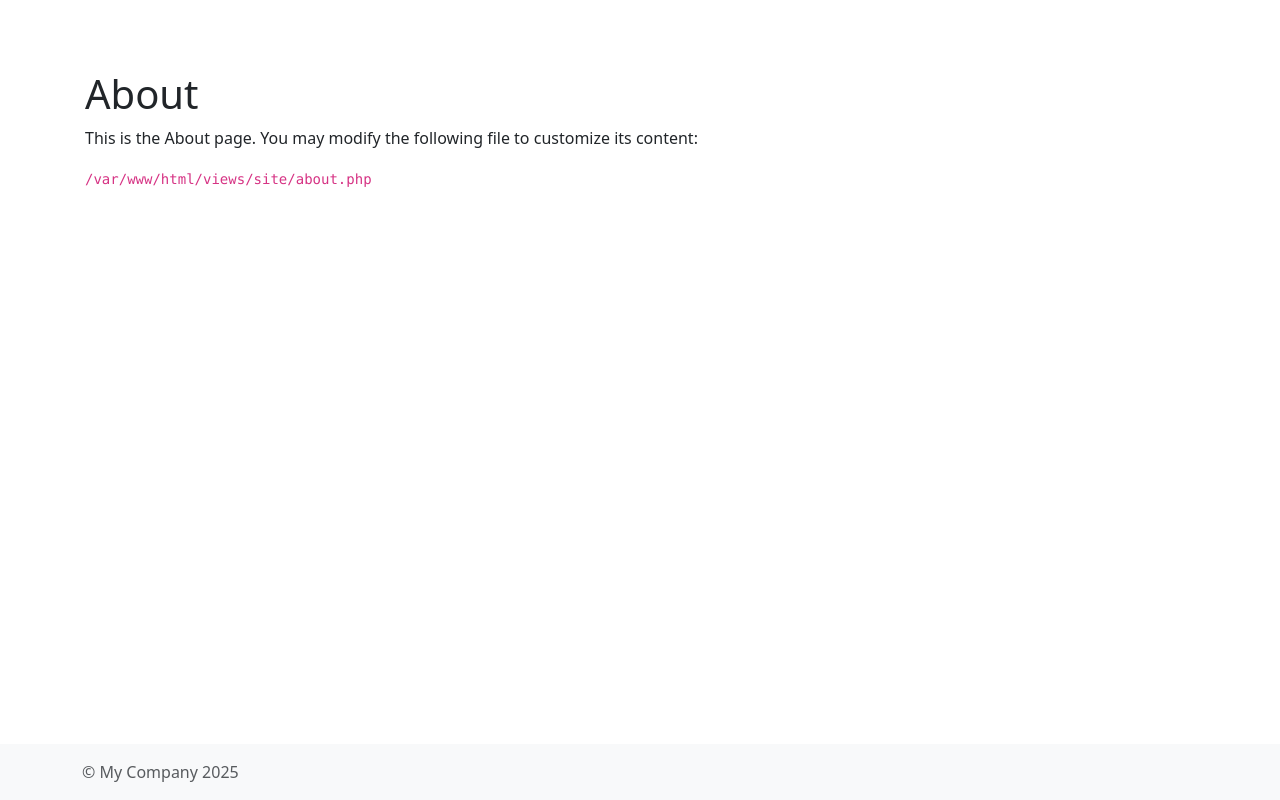
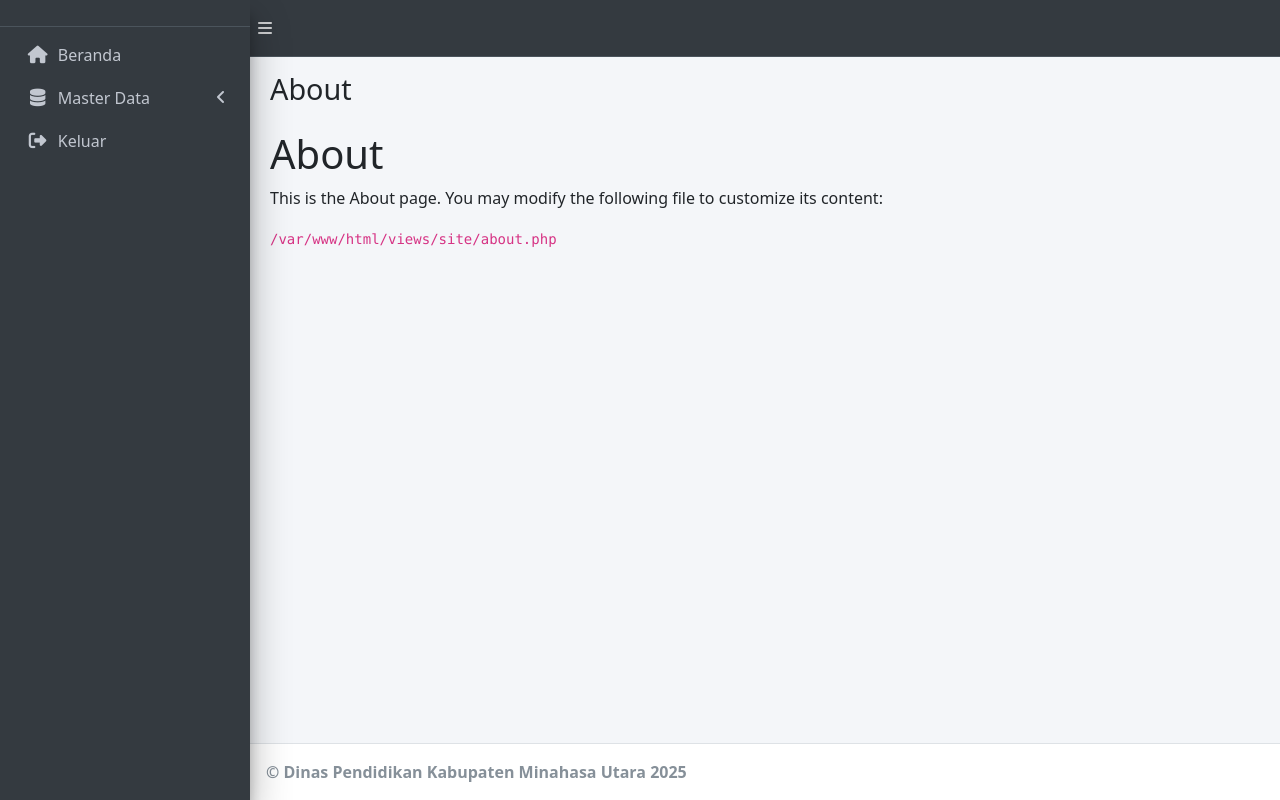
Before and after one commit to clohonauman/aldrin_terpadu, a Yii app: template views/site/about.php in a window 1280 px wide. Run offline with PHP 8.4 and a stand-in for Yii, Linux system fonts and the light colour scheme; the template is opened without the code that fills it, so the values that code supplies are empty; some libraries are stand-ins or nearby versions.

Commit message:
Modified: Change layout to AdminLTE design

```diff
--- a/config/web.php
+++ b/config/web.php
@@ -42,14 +42,13 @@ $config = [
             ],
         ],
         'db' => $db,
-        /*
         'urlManager' => [
             'enablePrettyUrl' => true,
             'showScriptName' => false,
             'rules' => [
+                'GET beranda' => 'beranda/index', // Route ke Controller Beranda function Index
             ],
         ],
-        */
     ],
     'params' => $params,
 ];
--- a/views/layouts/main.php
+++ b/views/layouts/main.php
@@ -7,8 +7,6 @@ use app\assets\AppAsset;
 use app\widgets\Alert;
 use yii\bootstrap5\Breadcrumbs;
 use yii\bootstrap5\Html;
-use yii\bootstrap5\Nav;
-use yii\bootstrap5\NavBar;
 
 AppAsset::register($this);
 
@@ -21,62 +19,124 @@ $this->registerLinkTag(['rel' => 'icon', 'type' => 'image/x-icon', 'href' => Yii
 ?>
 <?php $this->beginPage() ?>
 <!DOCTYPE html>
-<html lang="<?= Yii::$app->language ?>" class="h-100">
+<html lang="<?= Yii::$app->language ?>">
     <head>
         <title><?= Html::encode($this->title) ?></title>
+        <link rel="stylesheet" href="https://cdn.jsdelivr.net/npm/admin-lte@3.2/dist/css/adminlte.min.css">
+        <link rel="stylesheet" href="https://cdnjs.cloudflare.com/ajax/libs/font-awesome/6.4.2/css/all.min.css">
         <?php $this->head() ?>
     </head>
-<body class="d-flex flex-column h-100">
+    <body class="hold-transition sidebar-mini layout-fixed">
         <?php $this->beginBody() ?>
+        <div class="wrapper">
 
-<header id="header">
-    <?php
-    NavBar::begin([
-        'brandLabel' => getenv('APP_NAME'),
-        'brandUrl' => getenv('BASE_URL'),
-        'options' => ['class' => 'navbar-expand-md navbar-dark bg-dark fixed-top']
-    ]);
-    echo Nav::widget([
-        'options' => ['class' => 'navbar-nav'],
-        'items' => [
-            ['label' => 'Home', 'url' => ['/site/index']],
-            ['label' => 'About', 'url' => ['/site/about']],
-            ['label' => 'Contact', 'url' => ['/site/contact']],
-            Yii::$app->user->isGuest
-                ? ['label' => 'Login', 'url' => ['/site/login']]
-                : '<li class="nav-item">'
-                    . Html::beginForm(['/site/logout'])
-                    . Html::submitButton(
-                        'Logout (' . Yii::$app->user->identity->username . ')',
-                        ['class' => 'nav-link btn btn-link logout']
-                    )
-                    . Html::endForm()
-                    . '</li>'
-        ]
-    ]);
-    NavBar::end();
-    ?>
-</header>
+            <!-- Navbar -->
+            <nav class="main-header navbar navbar-expand navbar-dark">
+                <ul class="navbar-nav">
+                    <li class="nav-item">
+                        <a class="nav-link" data-widget="pushmenu" href="#" role="button"><i class="fas fa-bars"></i></a>
+                    </li>
+                </ul>
+            </nav>
 
-<main id="main" class="flex-shrink-0" role="main">
-    <div class="container">
-        <?php if (!empty($this->params['breadcrumbs'])): ?>
-            <?= Breadcrumbs::widget(['links' => $this->params['breadcrumbs']]) ?>
-        <?php endif ?>
+            <!-- Sidebar -->
+            <aside class="main-sidebar sidebar-dark-primary elevation-5">
+                <a href="#" class="brand-link text-center text-decoration-none">
+                    <span class="brand-text font-weight"><?= getenv('APP_NAME') ?></span>
+                </a>
+
+                <div class="sidebar">
+                    <nav class="mt-2">
+                        <ul class="nav nav-pills nav-sidebar flex-column" data-widget="treeview" role="menu">
+                            <li class="nav-item">
+                                <a href="<?= Yii::$app->urlManager->createUrl(['/beranda']) ?>" class="nav-link">
+                                    <i class="nav-icon fas fa-home"></i>
+                                    <p>Beranda</p>
+                                </a>
+                            </li>
+                            <li class="nav-item has-treeview">
+                                <a href="#" class="nav-link">
+                                    <i class="nav-icon fas fa-database"></i>
+                                    <p>Master Data <i class="right fas fa-angle-left"></i></p>
+                                </a>
+                                <ul class="nav nav-treeview">
+                                    <li class="nav-item">
+                                        <a href="<?= Yii::$app->urlManager->createUrl(['/ptk']) ?>" class="nav-link">
+                                            <i class="far fa-circle nav-icon"></i>
+                                            <p>Data PTK</p>
+                                        </a>
+                                    </li>
+                                    <li class="nav-item">
+                                        <a href="<?= Yii::$app->urlManager->createUrl(['/siswa']) ?>" class="nav-link">
+                                            <i class="far fa-circle nav-icon"></i>
+                                            <p>Data Siswa</p>
+                                        </a>
+                                    </li>
+                                    <li class="nav-item">
+                                        <a href="<?= Yii::$app->urlManager->createUrl(['/mata_pelajaran']) ?>" class="nav-link">
+                                            <i class="far fa-circle nav-icon"></i>
+                                            <p>Data Mata Pelajaran</p>
+                                        </a>
+                                    </li>
+                                    <li class="nav-item">
+                                        <a href="<?= Yii::$app->urlManager->createUrl(['/rombel']) ?>" class="nav-link">
+                                            <i class="far fa-circle nav-icon"></i>
+                                            <p>Data Rombel</p>
+                                        </a>
+                                    </li>
+                                    <li class="nav-item">
+                                        <a href="<?= Yii::$app->urlManager->createUrl(['/pembelajaran']) ?>" class="nav-link">
+                                            <i class="far fa-circle nav-icon"></i>
+                                            <p>Data Pembelajaran</p>
+                                        </a>
+                                    </li>
+                                    <li class="nav-item">
+                                        <a href="<?= Yii::$app->urlManager->createUrl(['/sekolah']) ?>" class="nav-link">
+                                            <i class="far fa-circle nav-icon"></i>
+                                            <p>Data Sekolah</p>
+                                        </a>
+                                    </li>
+                                </ul>
+                            </li>
+                            <li class="nav-item">
+                                <a href="<?= Yii::$app->urlManager->createUrl(['/logout']) ?>" class="nav-link">
+                                    <i class="nav-icon fas fa-sign-out-alt"></i>
+                                    <p>Keluar</p>
+                                </a>
+                            </li>
+                        </ul>
+                    </nav>
+                </div>
+            </aside>
+
+            <!-- Content Wrapper -->
+            <div class="content-wrapper">
+                <div class="content-header">
+                    <div class="container-fluid">
+                        <div class="row mb-2">
+                            <div class="col-sm-6">
+                                <h1 class="m-0"><?= Html::encode($this->title) ?></h1>
+                            </div>
+                        </div>
+                    </div>
+                </div>
+                <section class="content">
+                    <div class="container-fluid">
                         <?= Alert::widget() ?>
                         <?= $content ?>
                     </div>
-</main>
+                </section>
+            </div>
 
-<footer id="footer" class="mt-auto py-3 bg-light">
-    <div class="container">
-        <div class="row text-muted">
-            <div class="col-md-6 text-center text-md-start">&copy; My Company <?= date('Y') ?></div>
-            <div class="col-md-6 text-center text-md-end"><?= Yii::powered() ?></div>
+            <!-- Footer -->
+            <footer class="main-footer text-left">
+                <strong>&copy; Dinas Pendidikan Kabupaten Minahasa Utara <?= date('Y') ?></strong>
+            </footer>
         </div>
-    </div>
-</footer>
 
+        <script src="https://cdn.jsdelivr.net/npm/jquery/dist/jquery.min.js"></script>
+        <script src="https://cdn.jsdelivr.net/npm/bootstrap/dist/js/bootstrap.bundle.min.js"></script>
+        <script src="https://cdn.jsdelivr.net/npm/admin-lte@3.2/dist/js/adminlte.min.js"></script>
         <?php $this->endBody() ?>
     </body>
 </html>
```
Also changed, not shown: controllers/BerandaController.php (added, +12 -0 lines), views/beranda/index.php (added, +9 -0 lines). Lines whose indentation alone changed are shown as unchanged.
